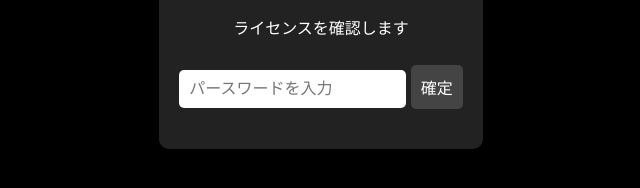
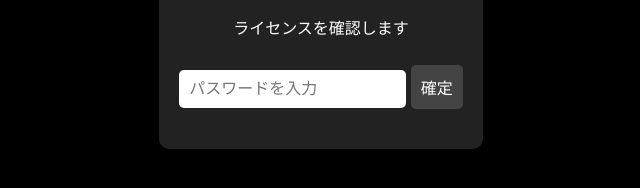
Before and after one commit to arapimana/Syumi-line, a plain HTML site: page index.html in a window 1280 px wide. Shown: the part 368-556 px from the top of the page, 319-959 px from the left. Drawn offline with Linux system fonts and the light colour scheme.

Commit message:
Update index.html

```diff
--- a/index.html
+++ b/index.html
@@ -10,7 +10,7 @@
     <div class="container">
         <h1>□□□□□□□□□!</h1>
         <p></p>ライセンスを確認します</p>
-        <input type="text" id="answerInput" placeholder="パースワードを入力">
+        <input type="text" id="answerInput" placeholder="パスワードを入力">
         <button onclick="checkAnswer()">確定</button>
         <p id="result"></p>
     </div>
```
